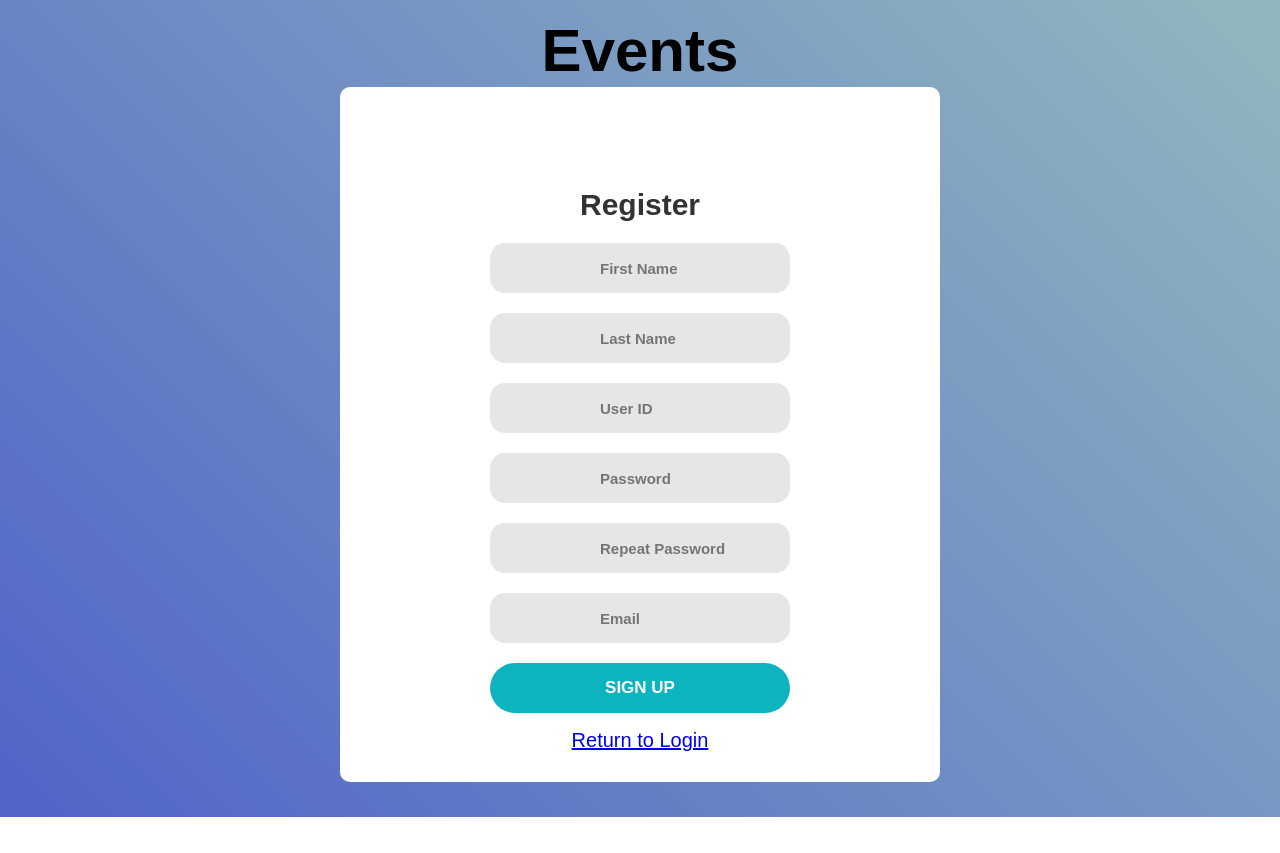
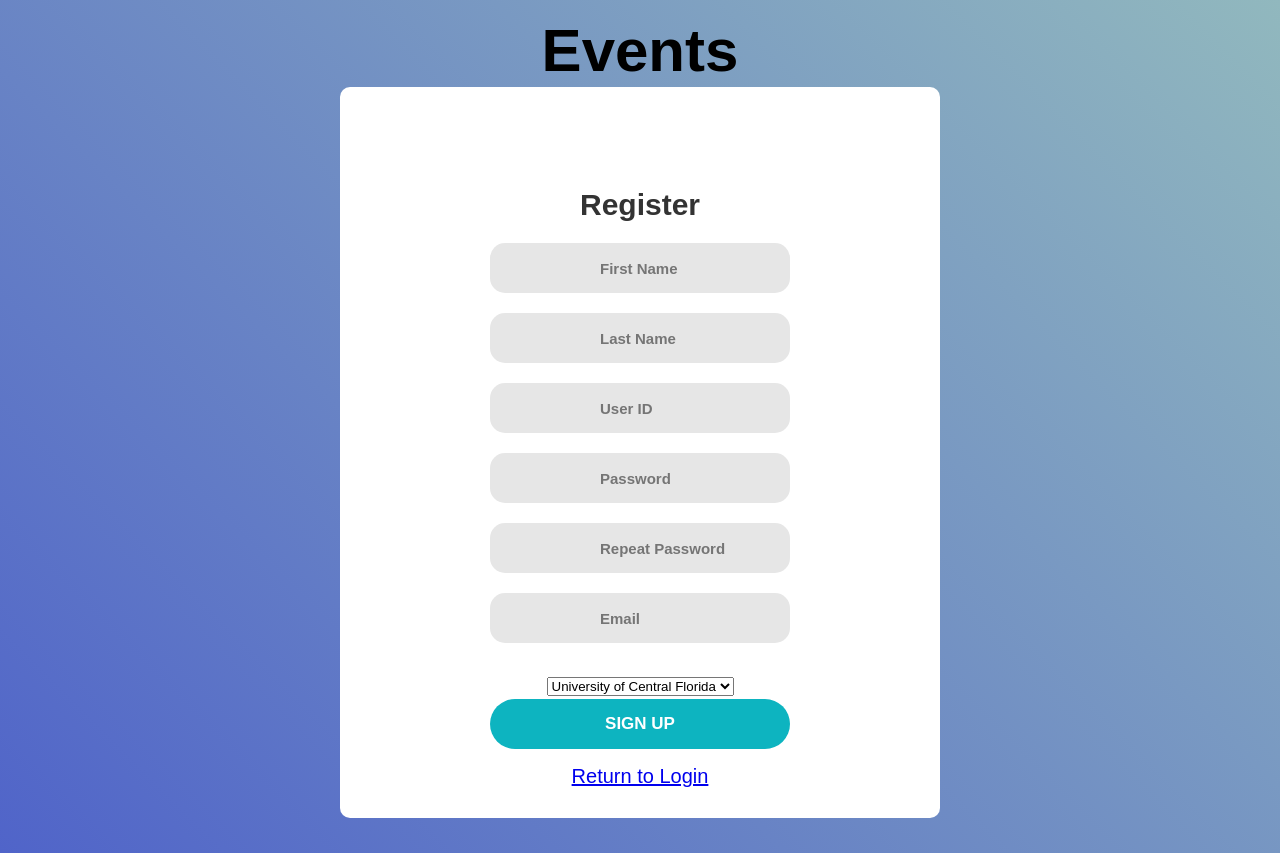
Before and after one commit to jarestides/VuDatabases, a PHP site: page /registerPage.php in a window 1280 px wide. Before the commit the page ends 817 px from the top, so only its background shows below. Run offline with PHP 8.4, Linux system fonts and the light colour scheme.

Commit message:
Update registerPage.php

```diff
--- a/Databases/html/registerPage.php
+++ b/Databases/html/registerPage.php
@@ -97,6 +97,11 @@
                     <span id="repPassValidate"></span>
                     <input class="input" type="text" placeholder="Email" name="email" id="email" required />
                     <span id="emailValidate"></span>
+                    <select name="univ_id" id="univ_id">
+                        <option value="1">University of Central Florida</option>
+                        <option value="2">University of South Florida</option>
+                        <option value="3">University of Florida</option>
+                    </select>
                     <button class="login-form-btn" type="submit" name="submit">Sign Up</button>
                     <div style = "font-size: 20px">
                         <a href="loginPage.php">Return to Login</a>
```
